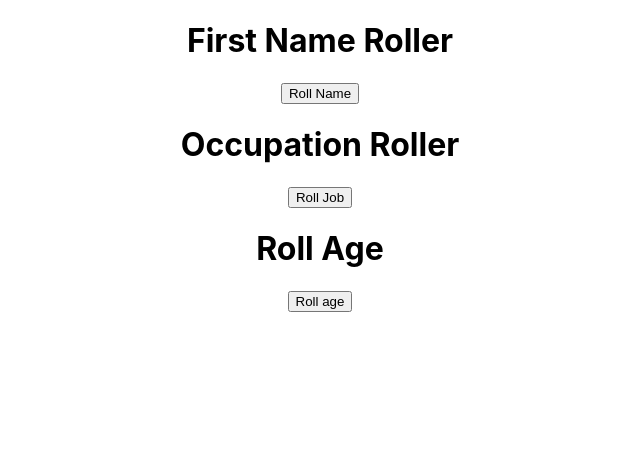
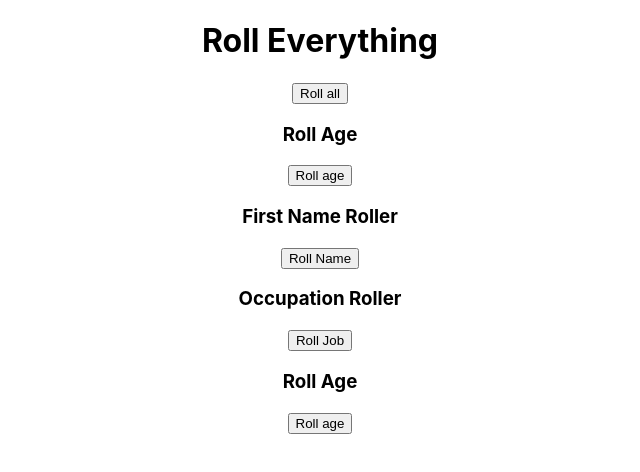
Before and after one commit to ImportantSeal/npc-alchemist, a React (Create React App) app: page / in a window 1280 px wide. Shown: the top 472 px of the page, without its empty margins (320-960 px from the left). Built offline with nearby package versions, Linux system fonts and the light colour scheme.

Commit message:
useRef for age, starting to create const for rolling everything

```diff
--- a/src/App.js
+++ b/src/App.js
@@ -3,10 +3,12 @@ import React from 'react';
 import FirstNameRoller from './components/testroll';
 import Workroller from './components/testwork';
 import AgeRoller from './components/ageroll';
+import RollEverything from './components/rollAll';
 
 function App(){
   return(
     <div className="App">
+      <RollEverything/>
       <FirstNameRoller/>
       <Workroller/>
       <AgeRoller/>
@@ -14,4 +16,5 @@ function App(){
   );
 };
 
+
 export default App;
--- a/src/components/ageroll.js
+++ b/src/components/ageroll.js
@@ -1,22 +1,26 @@
-import React, {useState} from "react";
+import React, {useState, forwardRef, useImperativeHandle} from "react";
 
-const AgeRoller = () =>{
+const AgeRoller = forwardRef((props,ref) =>{
     const [selectedAge, setSelectedAge] = useState('');
 
 
     const rollAge = () =>{
-        const randomAge = Math.floor(Math.random()* (99-14+1))+14;
+        const randomAge = Math.floor(Math.random()* (90-14+1))+14;
         setSelectedAge (`${randomAge}`);
     };
 
+    useImperativeHandle(ref, () => ({
+        rollAge,
+    }));
+
     return(
         <div>
-            <h1>Roll Age</h1>
+            <h3>Roll Age</h3>
             <button onClick={rollAge}>Roll age</button>
             <p>{selectedAge}</p>
         </div>
     );
+});
 
-};
 
 export default AgeRoller
--- /dev/null
+++ b/src/components/rollAll.js
@@ -0,0 +1,24 @@
+import React, {useState, useRef} from "react";
+
+import FirstNameRoller from './testroll';
+import Workroller from './testwork';
+import AgeRoller from './ageroll';
+import age from "../data/age";
+
+const RollEverything =()=>{
+    const ageRef= useRef(null);
+
+const rollAll = () =>{
+    if (ageRef.current) ageRef.current.rollAge();
+};
+
+return(
+    <div>
+        <h1>Roll Everything</h1>
+        <button onClick={rollAll}>Roll all</button>
+        <AgeRoller ref={ageRef}/>
+    </div>
+);
+}
+
+export default RollEverything;
--- a/src/components/testroll.js
+++ b/src/components/testroll.js
@@ -15,7 +15,7 @@ const FirstNameRoller = () =>{
 
     return (
         <div>
-            <h1>First Name Roller</h1>
+            <h3>First Name Roller</h3>
             <button onClick = {rollName}>Roll Name</button>
             {selectedName && <p>{selectedName}</p>}
         </div>
--- a/src/components/testwork.js
+++ b/src/components/testwork.js
@@ -15,7 +15,7 @@ const Workroller = () =>{
 
     return (
         <div>
-            <h1>Occupation Roller</h1>
+            <h3>Occupation Roller</h3>
             <button onClick = {rollJob}>Roll Job</button>
             {selectedJob && <p>{selectedJob}</p>}
         </div>
--- a/src/data/names.js
+++ b/src/data/names.js
@@ -11,6 +11,7 @@ const names = {
         'NNNN',
         'MMMM',
     ]
+
 };
 
 export default names
```
